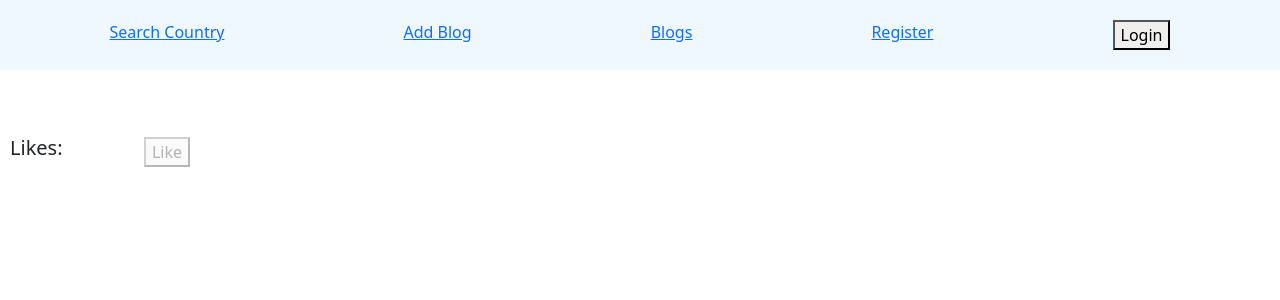
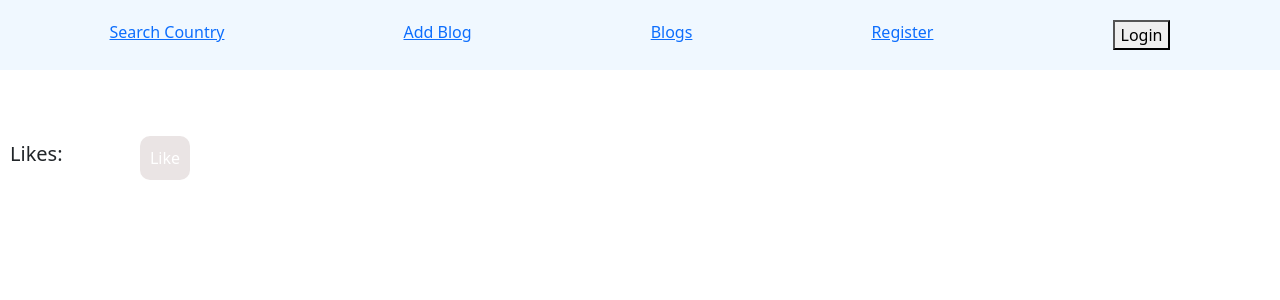
Before and after one commit to Peterzolo/part7-country-hook, a React (Create React App) app: page /blogs/1 in a window 1280 px wide. Shown: the top 300 px of the page. Built offline with nearby package versions, Linux system fonts and the light colour scheme; no server answers.

Commit message:
Update Blog.css
Modified code

```diff
--- a/src/components/BlogPost/Blog.css
+++ b/src/components/BlogPost/Blog.css
@@ -57,3 +57,18 @@
 .list-wrap {
   display: flex;
 }
+
+.like-btn-enabled {
+  background-color: rgb(59, 58, 58);
+  color: white;
+  border: none;
+  padding: 10px;
+  border-radius: 10px;
+}
+.like-btn-disabled {
+  background-color: rgb(234, 228, 228);
+  color: white;
+  border: none;
+  padding: 10px;
+  border-radius: 10px;
+}
```
